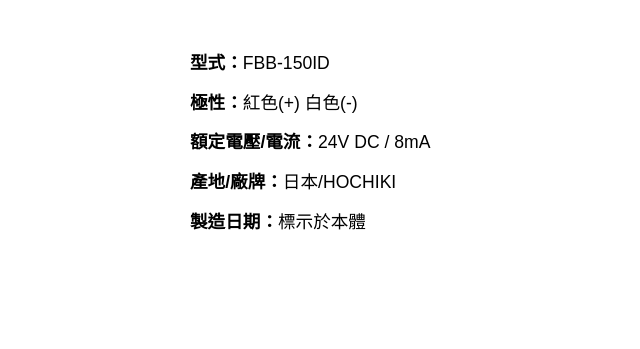
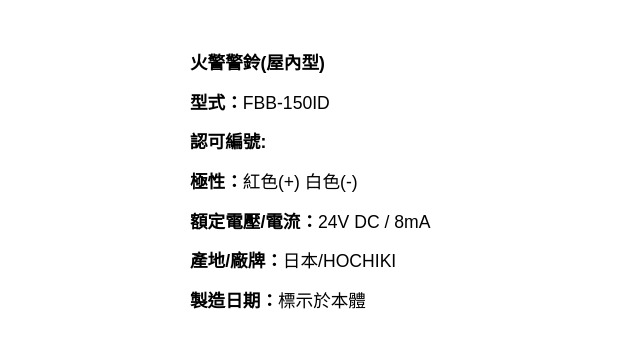
Before and after one commit to gogoJim/Distributor, a plain HTML site: page sticker/A401.html in a window 1280 px wide. Shown: the whole page, without its empty margins (0-640 px from the left). Drawn offline with Linux system fonts and the light colour scheme.

Commit message:
Add files via upload

```diff
--- a/sticker/A401.html
+++ b/sticker/A401.html
@@ -20,7 +20,9 @@
 </head>
 <body>
     <div class="spec-box">
+        <div class="spec-item"><strong>火警警鈴(屋內型)</strong></div>
         <div class="spec-item"><strong>型式：</strong>FBB-150ID</div>
+        <div class="spec-item"><strong>認可編號:</strong></div>
         <div class="spec-item"><strong>極性：</strong>紅色(+) 白色(-)</div>
         <div class="spec-item"><strong>額定電壓/電流：</strong>24V DC / 8mA</div>
         <div class="spec-item"><strong>產地/廠牌：</strong>日本/HOCHIKI</div>
```
